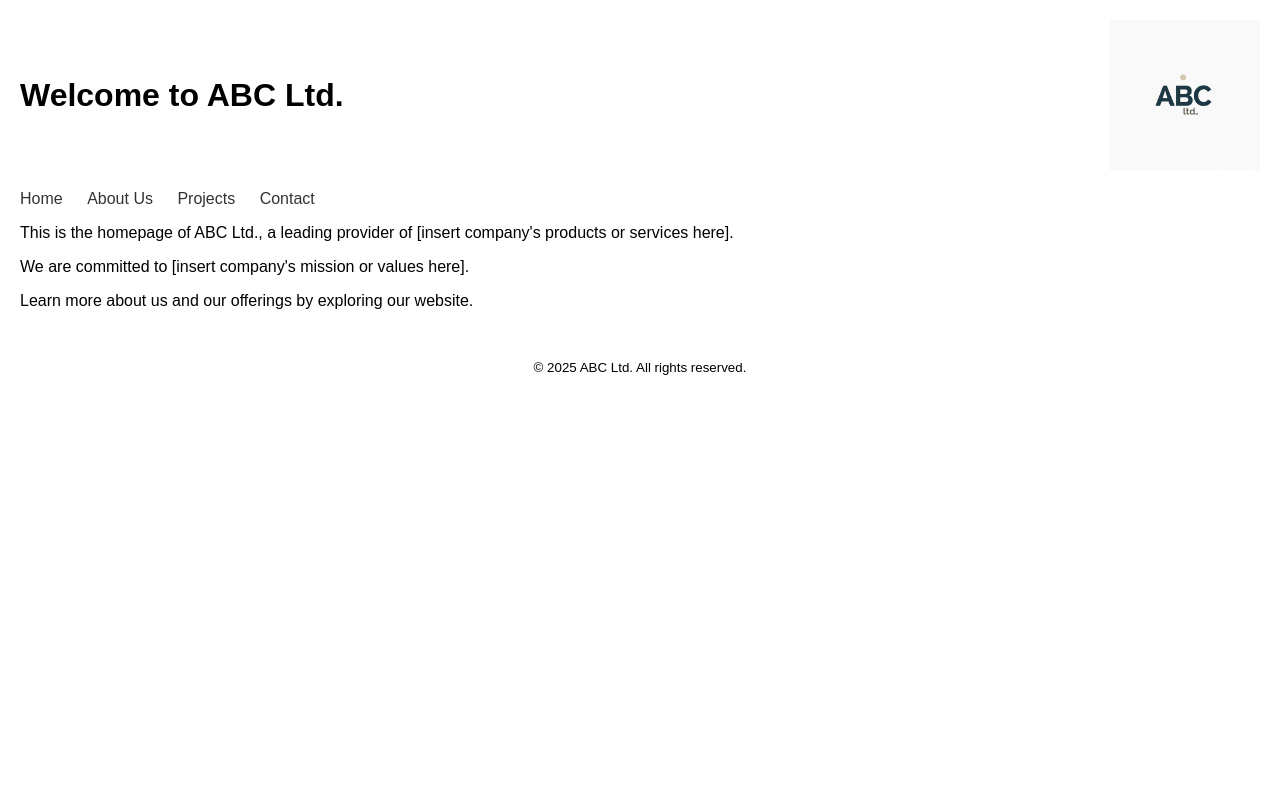
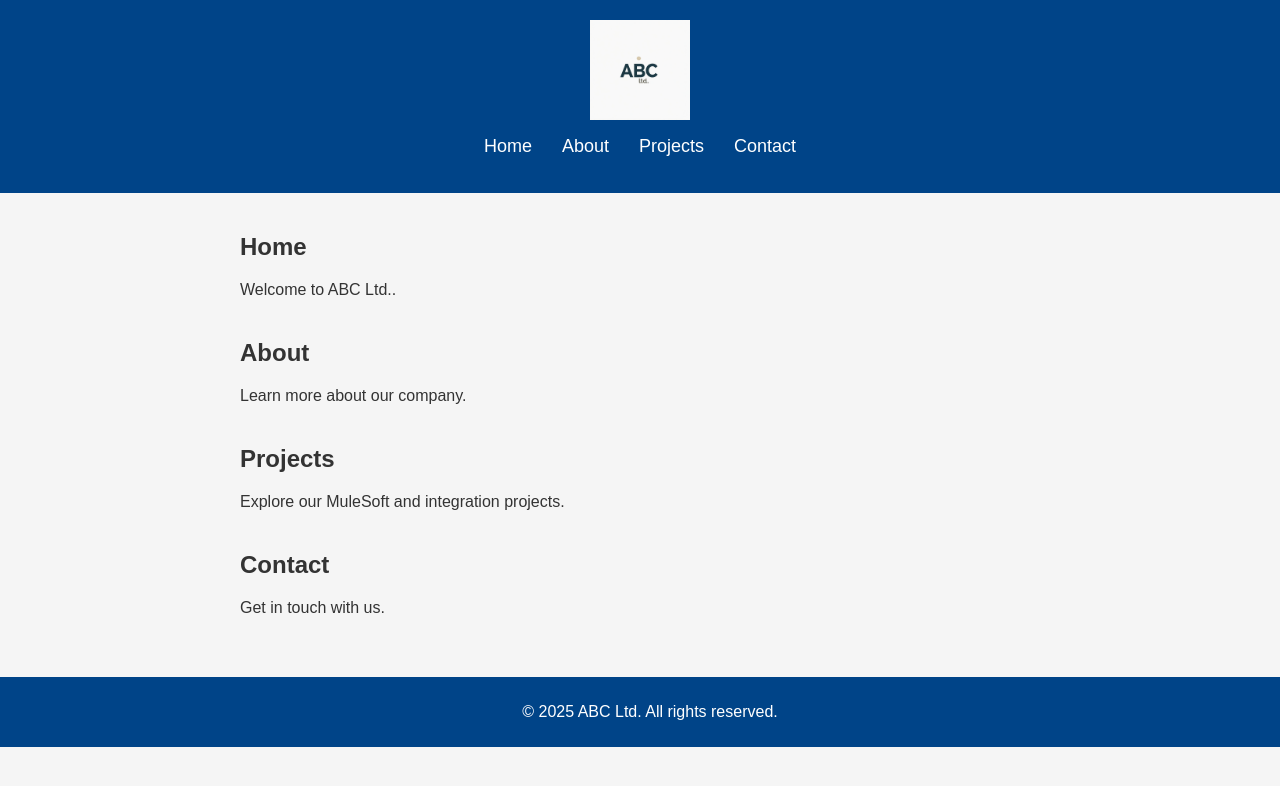
Before and after one commit to ABC-Mule-Ltd/abc-mule-ltd.github.io, a plain HTML site: page index.html in a window 1280 px wide. Drawn offline with Linux system fonts and the light colour scheme.

Commit message:
Update the markup with better design and styles

```diff
--- a/index.html
+++ b/index.html
@@ -1,66 +1,49 @@
 <!DOCTYPE html>
-<html>
+<html lang="en">
 <head>
-    <!-- Author: @devsha256 [This is temporary landing page]-->
-    <title>ABC Ltd.</title>
-    <style>
-        body {
-            font-family: sans-serif;
-            margin: 20px;
-        }
-        header {
-            display: flex;
-            justify-content: space-between;
-            align-items: center;
-            margin-bottom: 20px;
-        }
-        .logo {
-            max-width: 150px;
-        }
-        nav ul {
-            list-style: none;
-            padding: 0;
-        }
-        nav ul li {
-            display: inline;
-            margin-right: 20px;
-        }
-        nav a {
-            text-decoration: none;
-            color: #333;
-        }
-        footer {
-            text-align: center;
-            margin-top: 50px;
-            font-size: smaller;
-        }
-    </style>
+    <meta charset="UTF-8">
+    <meta name="viewport" content="width=device-width, initial-scale=1.0">
+    <title>ABC Ltd..</title>
+    <link rel="stylesheet" href="styles.css">
 </head>
 <body>
-
-    <header>
-        <h1>Welcome to ABC Ltd.</h1>
-        <img src="avatar.png" alt="ABC Ltd. Logo" class="logo">
+    <header class="header">
+        <img src="assets/images/avatar.png" alt="ABC Ltd." class="company-logo">
+        <nav>
+            <ul class="nav-links">
+                <li><a href="#home">Home</a></li>
+                <li><a href="#about">About</a></li>
+                <li><a href="#projects">Projects</a></li>
+                <li><a href="#contact">Contact</a></li>
+            </ul>
+        </nav>
     </header>
 
-    <nav>
-        <ul>
-            <li><a href="#">Home</a></li>
-            <li><a href="#">About Us</a></li>
-            <li><a href="#">Projects</a></li>
-            <li><a href="#">Contact</a></li>
-        </ul>
-    </nav>
-
     <main>
-        <p>This is the homepage of ABC Ltd., a leading provider of [insert company's products or services here].</p>
-        <p>We are committed to [insert company's mission or values here].</p>
-        <p>Learn more about us and our offerings by exploring our website.</p>
+        <section id="home">
+            <h1>Home</h1>
+            <p>Welcome to ABC Ltd..</p>
+        </section>
+        <section id="about">
+            <h1>About</h1>
+            <p>Learn more about our company.</p>
+        </section>
+        <section id="projects">
+            <h1>Projects</h1>
+            <p>Explore our MuleSoft and integration projects.</p>
+        </section>
+        <section id="contact">
+            <h1>Contact</h1>
+            <p>Get in touch with us.</p>
+        </section>
     </main>
 
-    <footer>
-        &copy; 2025 ABC Ltd. All rights reserved.
+    <footer class="footer">
+        <p>&copy; <span id="year"></span> ABC Ltd. All rights reserved.</p>
     </footer>
 
+    <script>
+        document.getElementById("year").textContent = new Date().getFullYear();
+    </script>
 </body>
 </html>
--- /dev/null
+++ b/styles.css
@@ -0,0 +1,51 @@
+body {
+    font-family: Arial, sans-serif;
+    background-color: #f5f5f5;
+    color: #333;
+    margin: 0;
+    padding: 0;
+    text-align: justify;
+}
+.header {
+    background-color: #004488;
+    color: #ffffff;
+    padding: 20px;
+    text-align: center;
+}
+.company-logo {
+    width: 100px;
+    height: auto;
+    display: block;
+    margin: 0 auto;
+}
+.nav-links {
+    list-style-type: none;
+    padding: 0;
+    display: flex;
+    justify-content: center;
+}
+.nav-links li {
+    margin: 0 15px;
+}
+.nav-links a {
+    color: #ffffff;
+    text-decoration: none;
+    font-size: 18px;
+}
+main {
+    padding: 20px;
+    max-width: 800px;
+    margin: auto;
+}
+section {
+    margin-bottom: 40px;
+}
+.footer {
+    background-color: #004488;
+    color: #ffffff;
+    text-align: center;
+    padding: 10px;
+    position: relative;
+    bottom: 0;
+    width: 100%;
+}
```
Also changed, not shown: assets/images/avatar.png (renamed from avatar.png).
